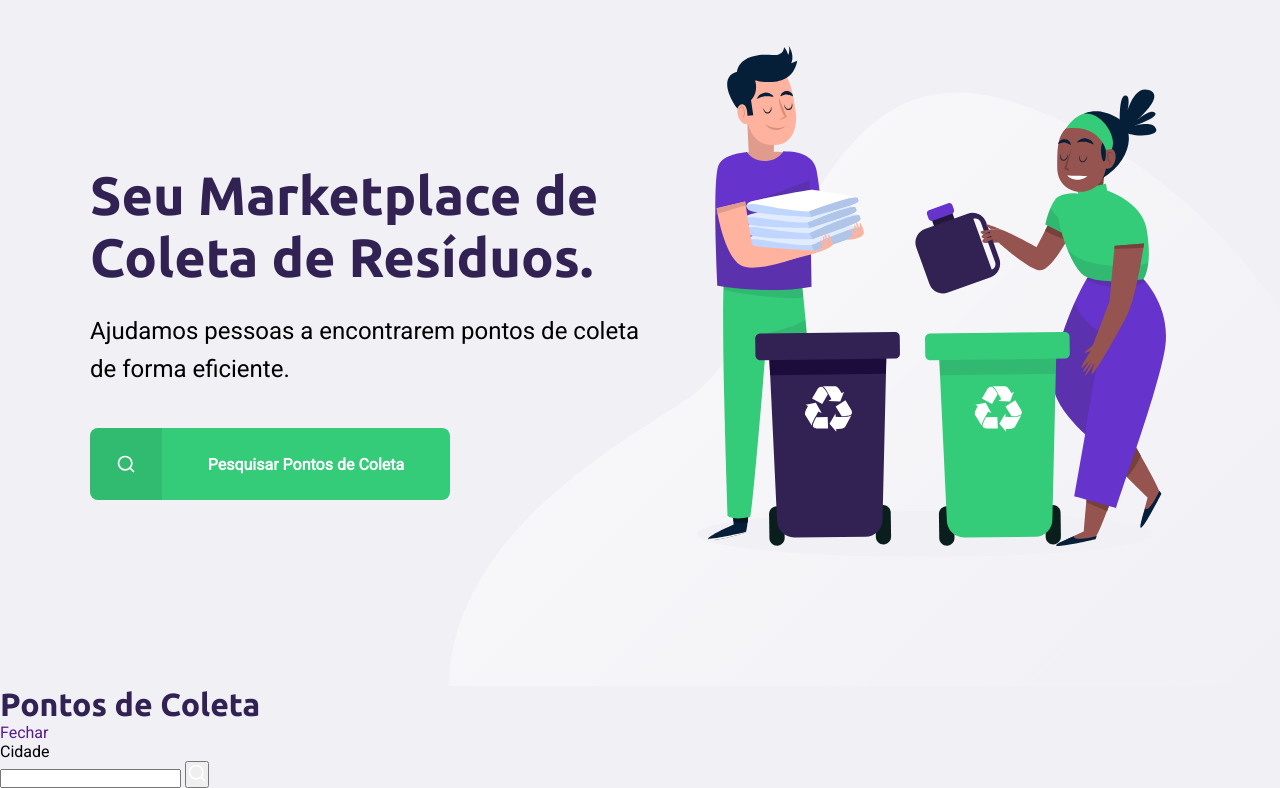
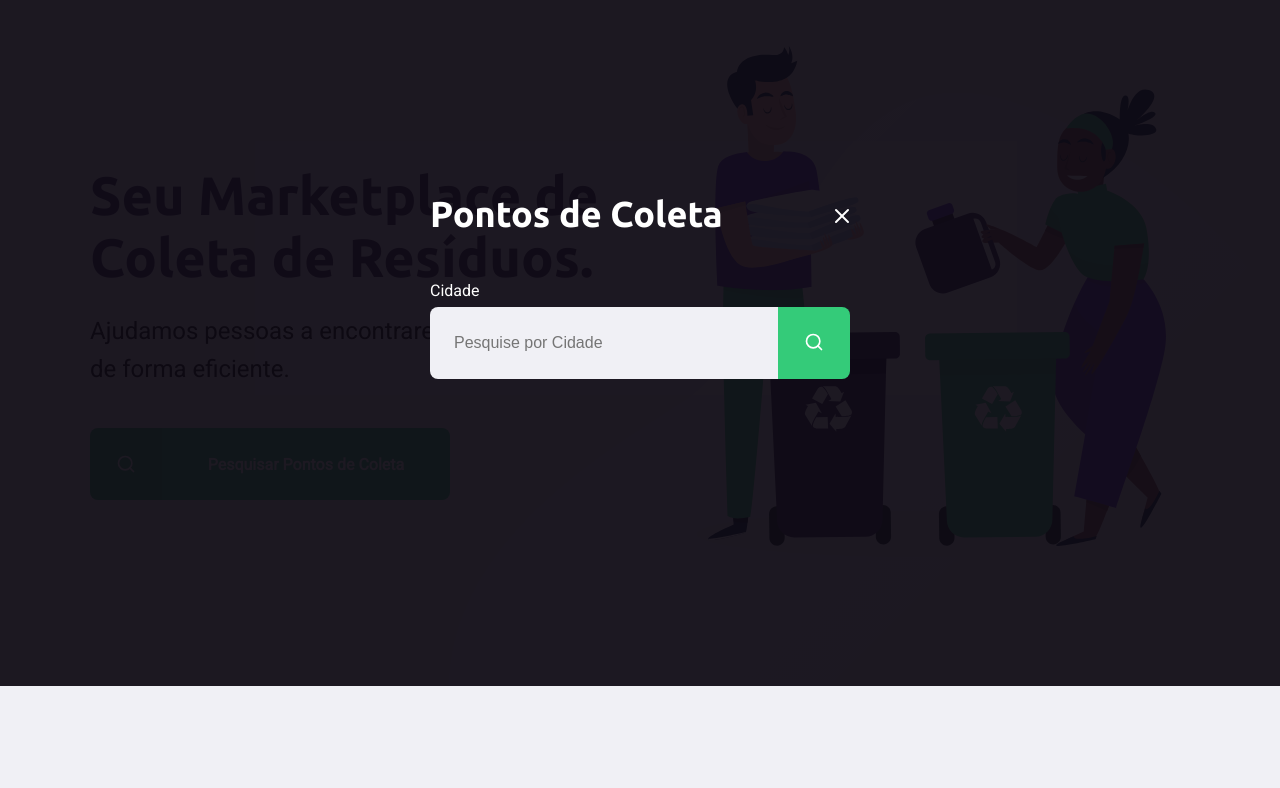
Before and after one commit to ivanvieirace/nextlevelweek, a plain HTML site: page index.html in a window 1280 px wide. Both pictures are taken after a click on the link "Pesquisar Pontos de Coleta". Shown: the part 114-902 px from the top of the page. After the commit the page ends 800 px from the top, so only its background shows below. Drawn offline with Linux system fonts and the light colour scheme.

Commit message:
Conclusão Feature modal screen no index.html

```diff
--- a/index.html
+++ b/index.html
@@ -13,6 +13,7 @@
 
     <link rel="stylesheet" href="styles/main.css" />
     <link rel="stylesheet" href="styles/home.css" />
+    <link rel="stylesheet" href="styles/modal.css" />
     <link rel="stylesheet" href="styles/responsive.css" />
   </head>
   <body>
@@ -40,16 +41,20 @@
       </div>
     </div>
 
-    <div id="modal">
+    <div id="modal" class="hide">
       <div class="content">
         <div class="header">
           <h1>Pontos de Coleta</h1>
-          <a href="">Fechar</a>
+          <a href="#">Fechar</a>
         </div>
         <form action="">
           <label for="search">Cidade</label>
           <div class="search field">
-            <input type="text" name="search" />
+            <input
+              type="text"
+              name="search"
+              placeholder="Pesquise por Cidade"
+            />
             <button>
               <img src="assets/search.svg" alt="Buscar" />
             </button>
@@ -57,5 +62,7 @@
         </form>
       </div>
     </div>
+
+    <script src="scripts/index.js"></script>
   </body>
 </html>
--- /dev/null
+++ b/scripts/index.js
@@ -0,0 +1,11 @@
+const buttonSearch = document.querySelector("#page-home main a");
+const modal = document.querySelector("#modal");
+const close = document.querySelector("#modal .header a");
+
+buttonSearch.addEventListener("click", () => {
+  modal.classList.remove("hide");
+});
+
+close.addEventListener("click", () => {
+  modal.classList.add("hide");
+});
--- a/styles/modal.css
+++ b/styles/modal.css
@@ -1 +1,76 @@
 @charset "UTF-8";
+
+#modal {
+  background-color: #0e0a14ef;
+  height: 100vh;
+  width: 100vw;
+  position: fixed;
+  top: 0;
+  display: flex;
+  justify-content: center;
+  align-items: center;
+  transition: 400ms;
+}
+
+#modal.hide {
+  display: none;
+}
+
+#modal .content {
+  color: white;
+  width: 420px;
+}
+
+#modal .header {
+  display: flex;
+  align-items: center;
+  justify-content: space-between;
+  margin-bottom: 48px;
+}
+
+#modal .header a {
+  background-image: url("../assets/x.svg");
+  width: 20px;
+  height: 20px;
+  display: flex;
+  font-size: 0.01px;
+}
+
+#modal .header h1 {
+  color: white;
+  font-size: 36px;
+  line-height: 42px;
+}
+
+#modal form label {
+  font-size: 16px;
+  line-height: 16px;
+  display: block;
+  margin-bottom: 8px;
+}
+
+#modal form .field {
+  display: flex;
+}
+
+#modal form input {
+  flex: 1;
+  background-color: #f0f0f5;
+  border-radius: 8px 0px 0px 8px;
+  border: 0px;
+  padding: 16px 24px;
+  font-size: 16px;
+  color: #6c6c80;
+}
+
+#modal form button {
+  width: 72px;
+  height: 72px;
+  background-color: var(--primary-color);
+  border: 0px;
+  border-radius: 0px 8px 8px 0px;
+}
+
+#modal form button:hover {
+  background-color: #2fb85e;
+}
```
